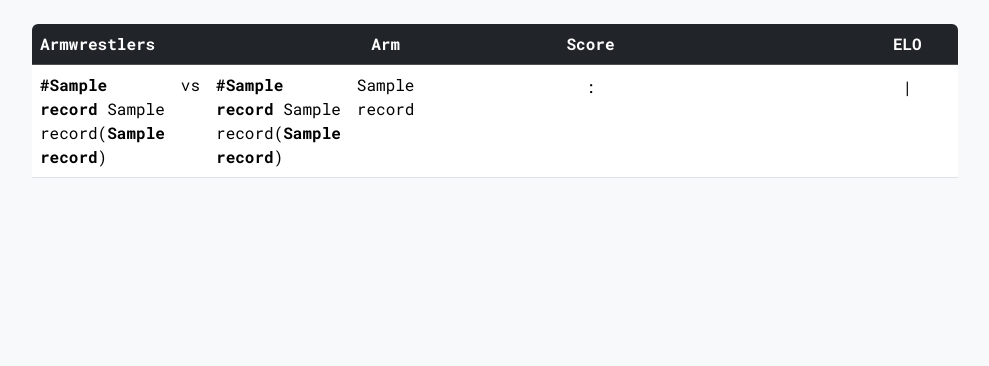
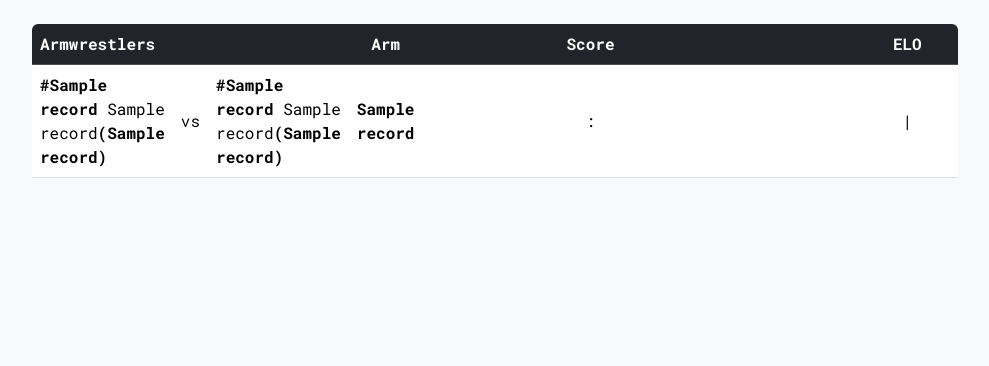
Before and after one commit to Teodor5rov/armelo, a Flask app: template templates/history.html in a window 1280 px wide. Shown: the part 56-422 px from the top of the page, without its empty margins (145-1134 px from the left). Run offline with Flask 3, Linux system fonts and the light colour scheme; the template is opened without the code that fills it: most values are stand-ins (such as "Sample title", 1, 10 or a date in 2020); some libraries are stand-ins or nearby versions.

Commit message:
elo cuberoot + history centered

```diff
--- a/elo.py
+++ b/elo.py
@@ -43,8 +43,8 @@ def add_bonus(armwrestler_a_elo, armwrestler_b_elo, actual_score):
     actual_a_elo = actual_score[0] / total_rounds
     actual_b_elo = actual_score[1] / total_rounds
 
-    armwrestler_a_score *= math.sqrt(math.exp(actual_a_elo / expected_a_elo - 1)) if actual_a_elo > expected_a_elo else 1
-    armwrestler_b_score *= math.sqrt(math.exp(actual_b_elo / expected_b_elo - 1)) if actual_b_elo > expected_b_elo else 1
+    armwrestler_a_score *= math.pow(math.exp(actual_a_elo / expected_a_elo - 1), 1/3) if actual_a_elo > expected_a_elo else 1
+    armwrestler_b_score *= math.pow(math.exp(actual_b_elo / expected_b_elo - 1), 1/3) if actual_b_elo > expected_b_elo else 1
 
     with_bonus_score = (armwrestler_a_score, armwrestler_b_score)
 
--- a/templates/history.html
+++ b/templates/history.html
@@ -23,19 +23,19 @@
         <tbody>
             {% for record in history %}
             <tr>
-                <td style="width: 20%;">
-                    <strong>#{{ record[4] }}</strong> {{ record[1] }}(<strong>{{ record[6] }}</strong>)
+                <td class="align-middle" style="width: 20%;">
+                    <strong>#{{ record[4] }}</strong> {{ record[1] }}<strong>({{ record[6] }})</strong>
                 </td>
-                <td style="width: 2%;"> vs </td>
-                <td style="width: 20%;">
-                    <strong>#{{ record[5] }}</strong> {{ record[2] }}(<strong>{{ record[7] }}</strong>)
+                <td class="align-middle" style="width: 2%;"> vs </td>
+                <td class="align-middle" style="width: 20%;">
+                    <strong>#{{ record[5] }}</strong> {{ record[2] }}<strong>({{ record[7] }})</strong>
                 </td>
-                <td class='text-center' style="width: 10%;">{{ record[3] }}</td>
-                <td class='text-nowrap text-center' style="width: 10%;">
+                <td class="text-center align-middle" style="width: 10%;"><strong>{{ record[3] }}</strong></td>
+                <td class="text-nowrap text-center align-middle" style="width: 10%;">
                     <span class="fs-6 badge {{ colors[loop.index - 1][0] }}">{{ record[8] }}</span> :
                     <span class="fs-6 badge {{ colors[loop.index - 1][1] }}">{{ record[9] }}</span>
                 </td>
-                <td class='text-nowrap text-center' style="width: 10%;">
+                <td class="text-nowrap text-center align-middle" style="width: 10%;">
                     <span class="fs-6 badge {{ colors[loop.index - 1][2] }}">{{ colors[loop.index - 1][4] }}</span>|<span class="fs-6 badge {{ colors[loop.index - 1][3] }}">{{ colors[loop.index - 1][5] }}</span>
                 </td>
             </tr>
```
